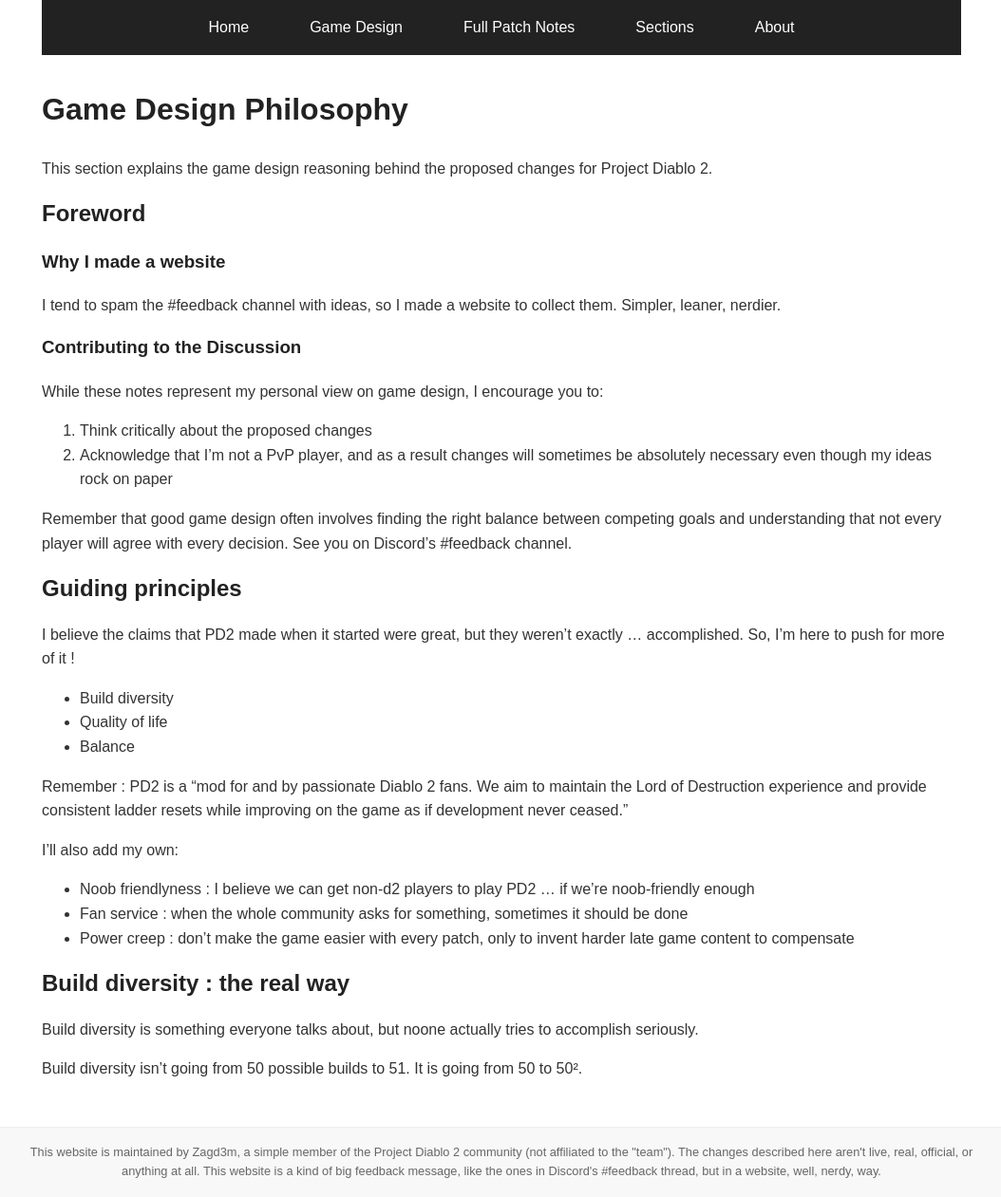
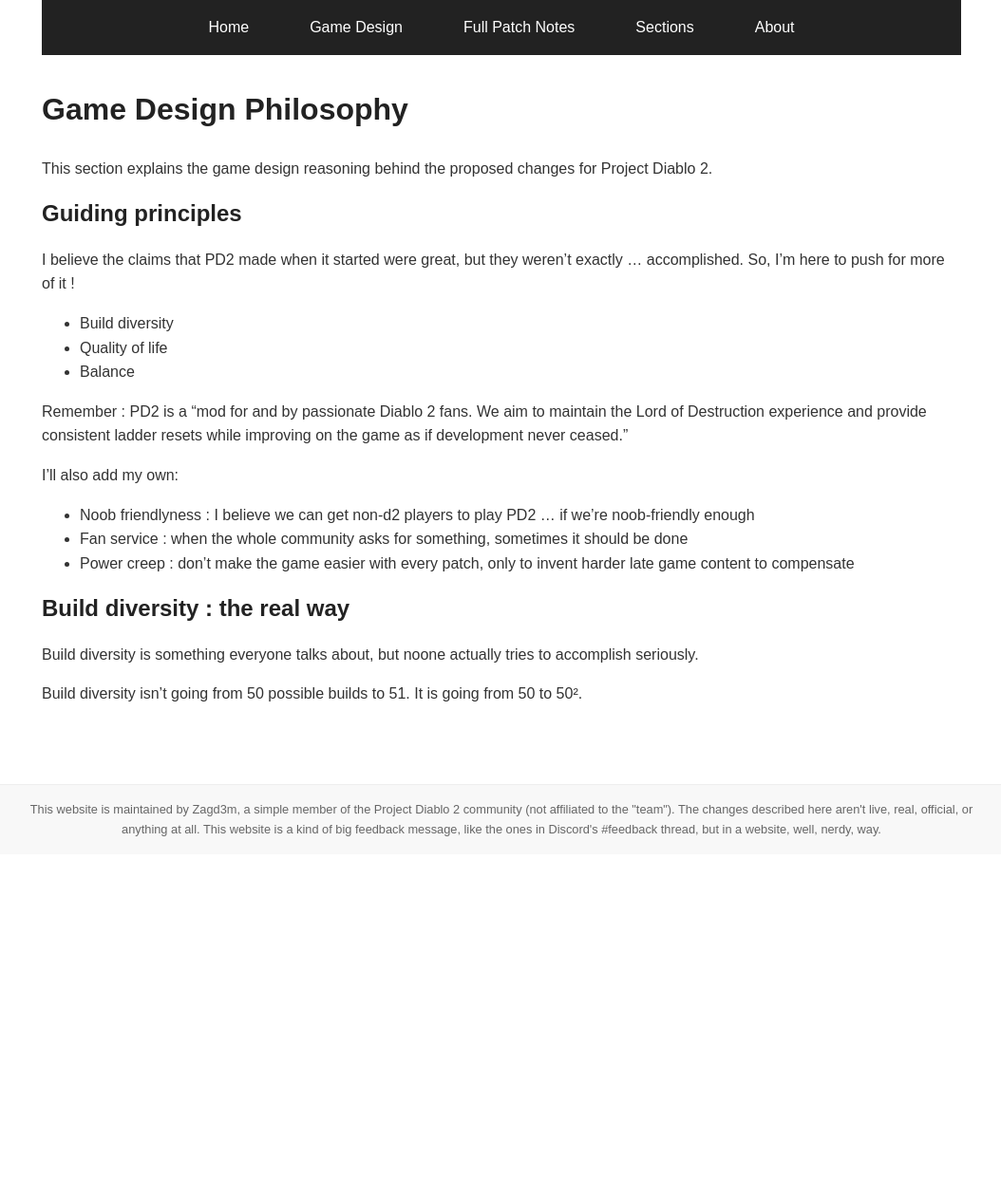
Before and after one commit to zagd3m/patchnotes, a Jekyll site: the page built from docs/gamedesign/index.md, in a window 1280 px wide. Shown: the whole page at 95% size, without its empty margins (112-1166 px from the left). Built offline with Jekyll 4.4.1, drawn with Linux system fonts in a browser that asks for light colours; after the commit the page ends 900 px from its top, so only the background shows below that.

Commit message:
Moving them foreword.

```diff
--- a/docs/gamedesign/index.md
+++ b/docs/gamedesign/index.md
@@ -7,22 +7,6 @@
 # Game Design Philosophy
 
 This section explains the game design reasoning behind the proposed changes for Project Diablo 2.
-
-## Foreword
-
-### Why I made a website
-
-I tend to spam the #feedback channel with ideas, so I made a website to collect them. Simpler, leaner, nerdier.
-
-### Contributing to the Discussion
-
-While these notes represent my personal view on game design, I encourage you to:
-
-1. Think critically about the proposed changes
-2. Acknowledge that I'm not a PvP player, and as a result changes will sometimes be absolutely necessary even though my ideas rock on paper
-
-Remember that good game design often involves finding the right balance between competing goals and understanding that not every player will agree with every decision.
-See you on Discord's #feedback channel.
 
 ## Guiding principles
 
```
Also changed, not shown: docs/about.md (+16 -2 lines).
